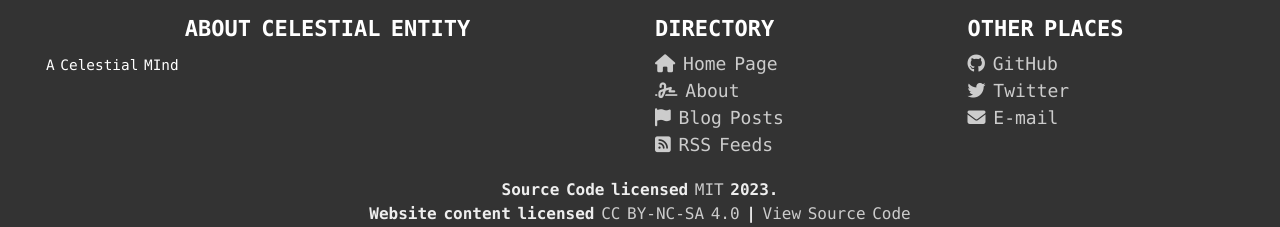
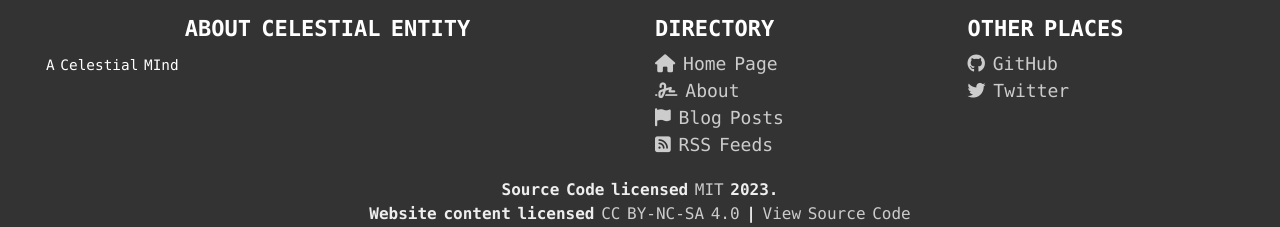
Before and after one commit to stardoom4/blog, a Jekyll site: the page built from index.md, in a window 1280 px wide. Shown: the part 1091-1318 px from the top of the page. Built offline with Jekyll 4.4.1, drawn with Linux system fonts in a browser that asks for light colours; nearby versions of some CDN libraries.

Commit message:
Update footer.html

```diff
--- a/_includes/footer.html
+++ b/_includes/footer.html
@@ -48,11 +48,6 @@
                             <i class="fab fa-twitter"></i>
                             Twitter</a>
                     </li>
-                    <li>
-                        <a href="mailto:{{ site.email }}">
-                            <i class="fas fa-envelope"></i>
-                            E-mail</a>
-                    </li>
                 </ul>
             </div>
         </div>
```
